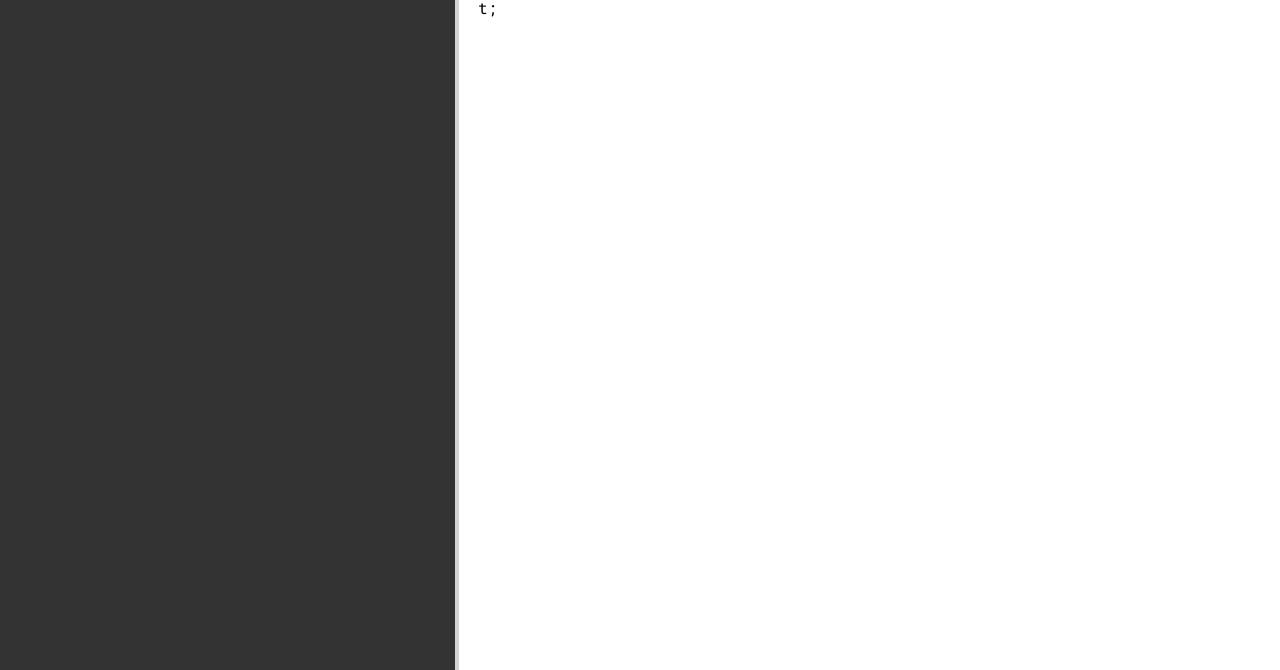
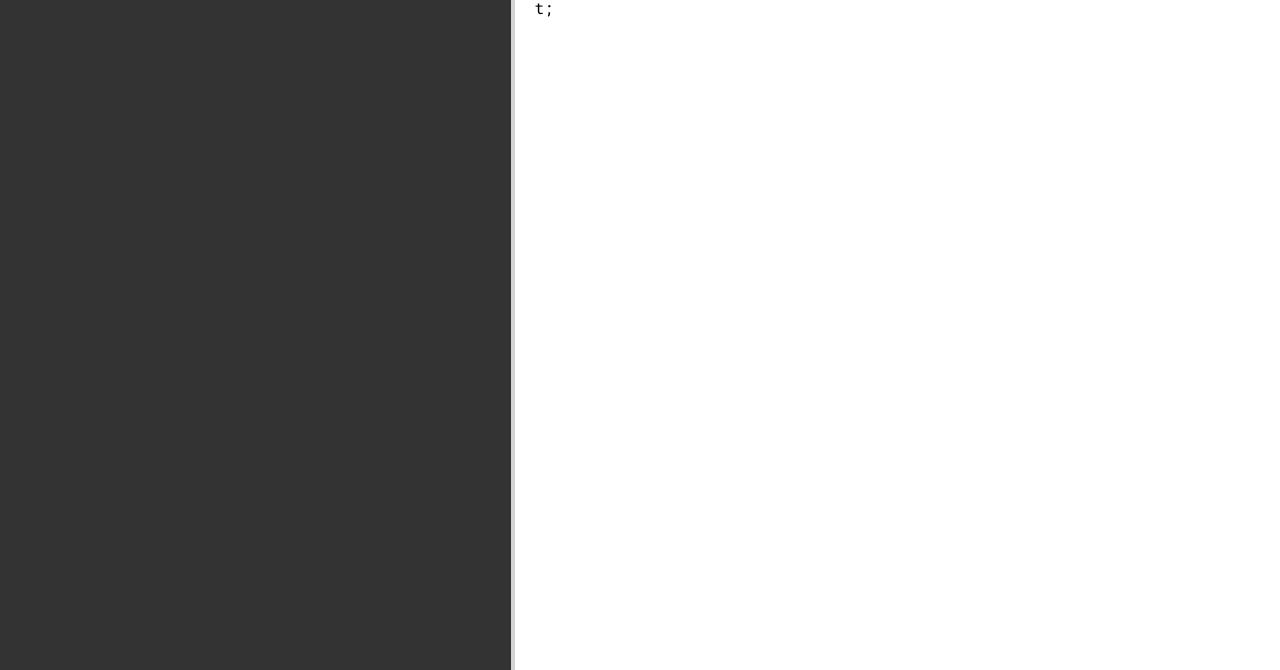
Before and after one commit to leihuazhe/sql-formatter, a plain HTML site: page index.html in a window 1280 px wide. Shown: the part 130-800 px from the top of the page. Drawn offline with Linux system fonts and the light colour scheme.

Commit message:
增加右侧导航条

```diff
--- a/css/index.css
+++ b/css/index.css
@@ -56,7 +56,7 @@ article.config input[type='number'] {
 }
 
 .staging {
-    width: 89%;
+    width: 100%;
     height: 100%;
     display: flex;
     flex-direction: row;
@@ -68,6 +68,7 @@ article.config input[type='number'] {
     align-items: stretch;
     width: 40%;
     height: 100%;
+    overflow: auto;
     /*border-left: 2px solid #8dc63f;*/
 }
 
@@ -84,11 +85,22 @@ article.config input[type='number'] {
     width: 60%;
     height: 100%;
     border-left: 2px solid #D4d4d4;
+    overflow: auto;
+    /*position: absolute;*/
     /*border-left: 2px solid #8dc63f;*/
     /*color: #fff;*/
     /*background-color: #333;*/
     /*background-color: #Efffff;*/
 }
+
+.output::-webkit-scrollbar {
+    direction: rtl;
+}
+
+
+/*#output2 {*/
+/*    overflow-y: auto*/
+/*}*/
 
 
 textarea {
--- a/index.html
+++ b/index.html
@@ -132,9 +132,9 @@
           >
         </section>
         <section class="output">
-            <textarea id="output" readonly wrap="off"></textarea>
-            <div id="output2" class="output"></div>
-            <div id="error" class="error"></div>
+<!--            <textarea id="output" readonly wrap="off"></textarea>-->
+            <div id="output" class="output"></div>
+<!--            <div id="error" class="error"></div>-->
         </section>
     </div>
 </main>
--- a/js/index.js
+++ b/js/index.js
@@ -1,7 +1,6 @@
 const attachFormat = () => {
     const input = document.getElementById('input');
     const output = document.getElementById('output');
-    const output2 = document.getElementById('output2');
     const error = document.getElementById('error');
 
     const language = document.getElementById('language');
@@ -17,19 +16,12 @@ const attachFormat = () => {
     const denseOperators = document.getElementById('denseOperators');
     const newlineBeforeSemicolon = document.getElementById('newlineBeforeSemicolon');
 
+
+
     function showOutput(text) {
-        output.value = text;
+        output.innerHTML = escapeTextToHtml(text);
         output.style.display = 'block';
-        error.style.display = 'none';
-    }
-
-    function showOutput2(text) {
-        const htmlText = escapeTextToHtml(text);
-        //console.log(htmlText)
-        output2.innerHTML = htmlText;
-        output2.style.display = 'block';
-        output.style.display = 'none';
-        error.style.display = 'none';
+        //error.style.display = 'none';
     }
 
     function escapeTextToHtml(text) {
@@ -83,12 +75,10 @@ const attachFormat = () => {
                 denseOperators: false,
                 newlineBeforeSemicolon: false,
             };
-            console.log(config)
-
             var formatValue = sqlFormatter.format(input.value, config);
             formatValue = formatValue.replaceAll(' ', '\t')
             const hl = hljs.highlight(formatValue, {language: 'sql'}).value;
-            showOutput2(hl);
+            showOutput(hl);
         } catch (e) {
             if (e instanceof sqlFormatter.ConfigError) {
                 showError(`<h2>Configuration error</h2><p>${e.message}</p>`);
@@ -105,7 +95,7 @@ const attachFormat = () => {
 // <pre>${e.stack.toString()}</pre>
 // `
 //                 );
-                showOutput2("SQL语法错误:\n\n" + input.value);
+                showOutput("SQL语法错误:\n\n" + input.value);
 
             }
         }
```
